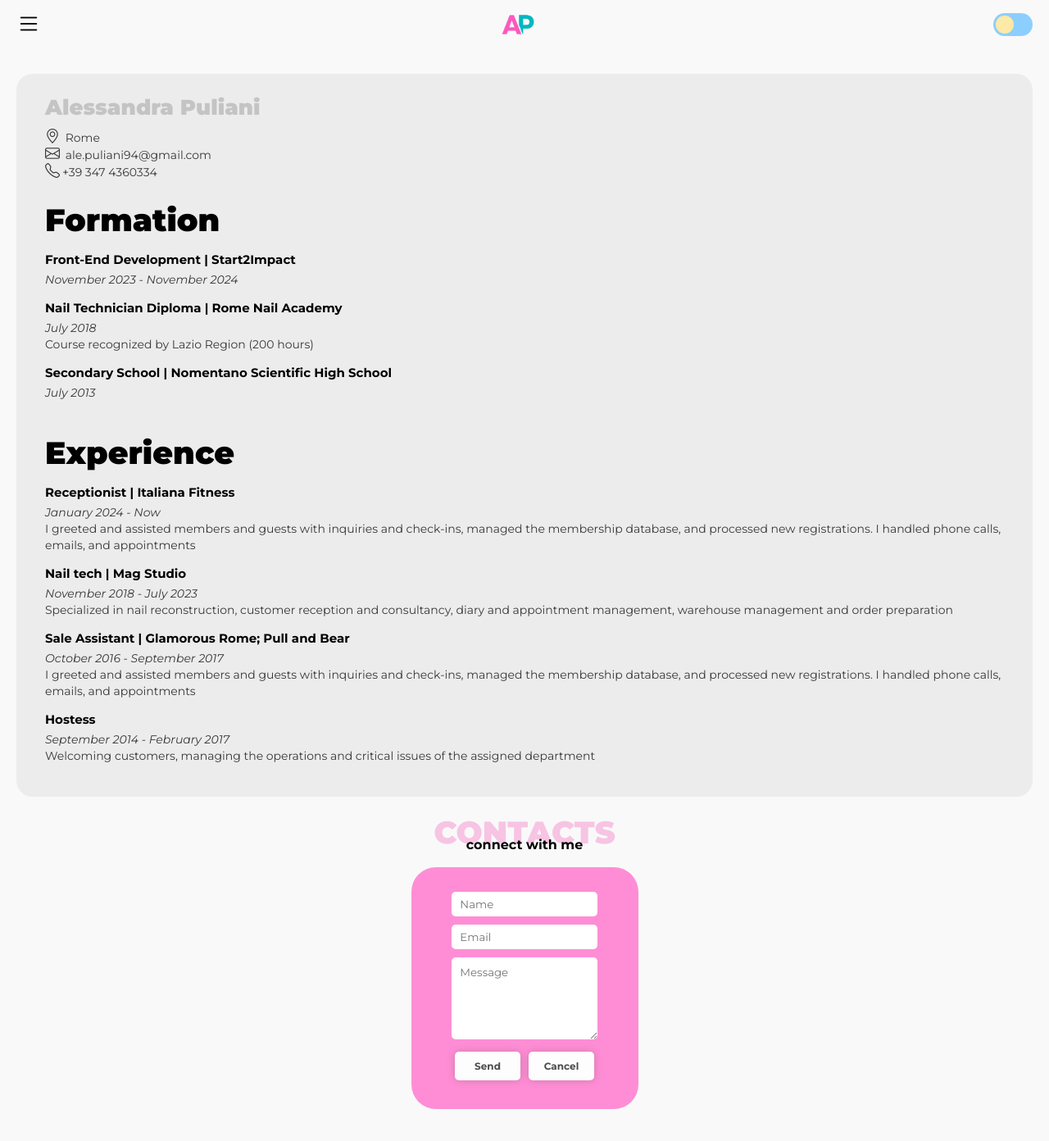
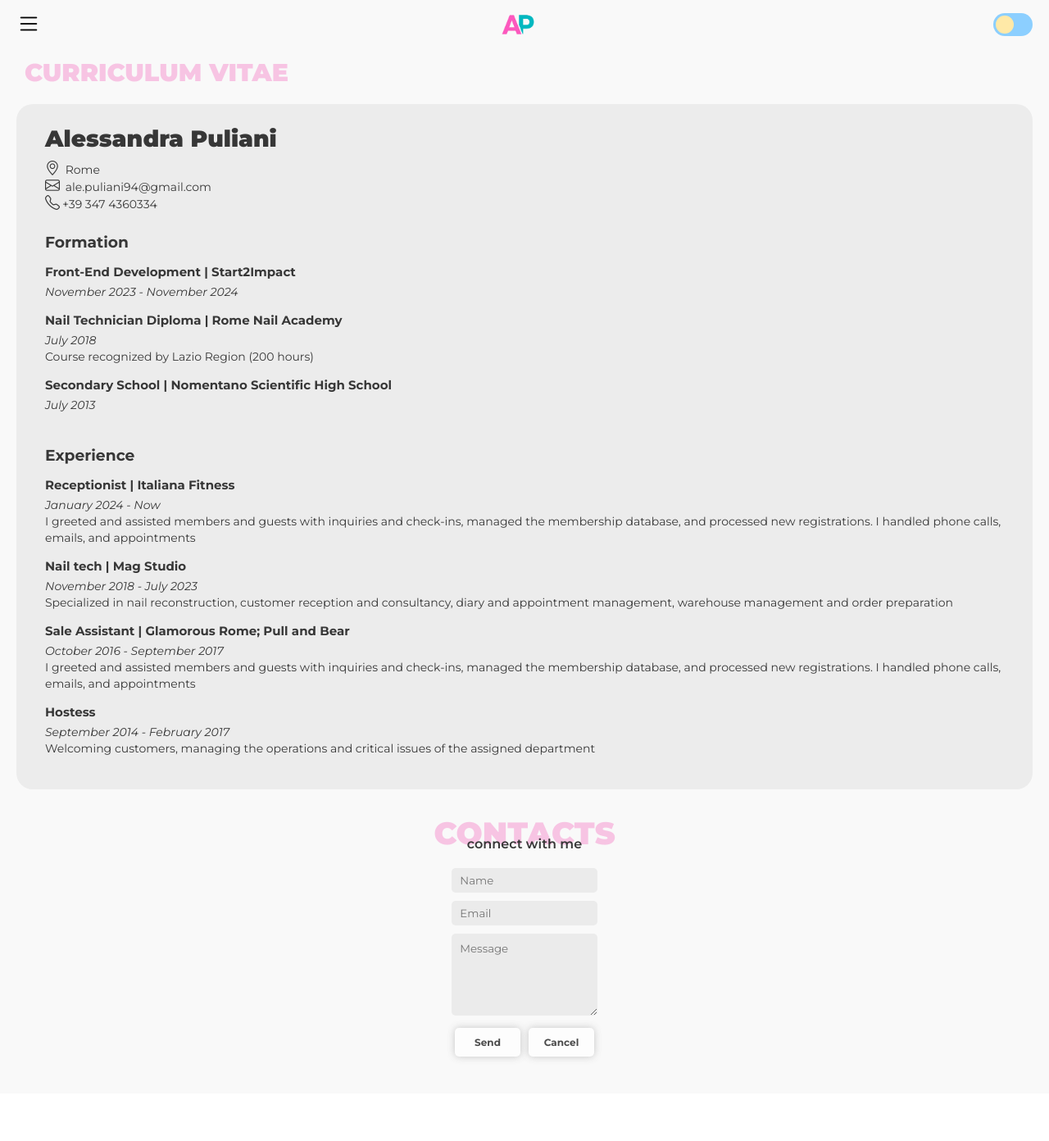
Before and after one commit to alepuliani/puliani-portfolio, a Vue app: page /cv in a window 1280 px wide. Shown: the whole page at 82% size. After the commit the page ends 1334 px from the top, so only its background shows below. Built offline with nearby package versions, Linux system fonts and the light colour scheme.

Commit message:
correzioni colori

```diff
--- a/src/App.vue
+++ b/src/App.vue
@@ -22,6 +22,7 @@ provide("nightMode", nightMode)
 
 <style lang="scss">
 .app-div {
+  color: rgb(55, 55, 55);
   background-color: rgb(249, 249, 249);
   padding-top: 70px;
 
@@ -32,9 +33,9 @@ provide("nightMode", nightMode)
     }
     h3 {
       font-size: 16px;
-      font-weight: bold;
+      font-weight: 600;
       position: relative;
-      top: -18px;
+      top: -20px;
     }
   }
 
--- a/src/assets/main.css
+++ b/src/assets/main.css
@@ -12,8 +12,8 @@ img {
 }
 
 h1 {
-  color: rgba(138, 138, 138, 0.4);
-  font-size: 40px;
+  color: rgba(245, 118, 196, 0.4);
+  font-size: 30px;
   font-weight: 900;
 }
 
--- a/src/components/ContactForm.vue
+++ b/src/components/ContactForm.vue
@@ -7,7 +7,7 @@ import BaseButtonVue from "./BaseButton.vue"
       <h2>CONTACTS</h2>
       <h3>connect with me</h3>
     </div>
-    <div class="form">
+
     <form
       action="https://formsubmit.co/7a9e4c1d0c4a66d1ed17787bba8c379e"
       method="POST"
@@ -26,34 +26,28 @@ import BaseButtonVue from "./BaseButton.vue"
       </div>
     </form>
   </div>
-  </div>
 </template>
 <style lang="scss" scoped>
 .form-wrapper {
+  margin-top: 30px;
+  display: flex;
+  flex-direction: column;
+  align-items: center;
+  padding-bottom: 40px;
+
   .title-div {
     h2 {
       color: rgba(rgb(245, 118, 196), 0.4);
     }
   }
 
-  display: flex;
-  flex-direction: column;
-  align-items: center;
-  padding-bottom: 40px;
-
-  .form {
-    padding: 10px 20px;
-    background-color: #ff8dd5;
-    border-radius: 30px;
-    color: white;
-
   form {
     display: flex;
     flex-direction: column;
     align-items: center;
-      margin: 20px;
     input,
     textarea {
+      background-color: rgb(235, 235, 235);
       width: 90%;
       margin-bottom: 10px;
       height: 30px;
@@ -85,5 +79,4 @@ import BaseButtonVue from "./BaseButton.vue"
     }
   }
 }
-}
 </style>
--- a/src/components/PersonalIntro.vue
+++ b/src/components/PersonalIntro.vue
@@ -38,14 +38,16 @@ const nightMode = inject("nightMode", false)
     flex-direction: column;
     align-items: center;
     margin-bottom: 20px;
-
+    h1 {
+      font-size: 40px;
+    }
     h2 {
       font-size: 18px;
       font-weight: bold;
       position: relative;
       top: -20px;
       margin: 0;
-      color: black;
+      color: rgb(55, 55, 55);
 
       &.nightmode {
         color: white;
--- a/src/components/SkillsAndWork.vue
+++ b/src/components/SkillsAndWork.vue
@@ -117,8 +117,9 @@ let works = [
 
   .skills {
     display: grid;
-    grid-template-columns: repeat(3, 1fr);
+    grid-template-columns: repeat(2, 1fr);
     gap: 10px;
+    margin: 20px 0;
     .skill {
       display: flex;
       align-items: center;
@@ -126,7 +127,7 @@ let works = [
       box-shadow: 0 0 10px rgba(#727272, 0.5);
       border-radius: 5px;
       background-color: #ffffff;
-      padding: 0 5px;
+      padding: 5px;
 
       img {
         width: 25px;
@@ -142,7 +143,7 @@ let works = [
 }
 
 .work-container {
-  margin-top: 70px;
+  margin-top: 60px;
   text-align: center;
 
   h2 {
@@ -155,8 +156,8 @@ let works = [
     overflow-x: auto;
     scroll-snap-type: x mandatory;
     scroll-behavior: smooth;
-    scroll-padding: 0 calc(50vw - (80vw / 2));
     width: 100vw;
+
     &::-webkit-scrollbar {
       display: none;
     }
--- a/src/views/AboutView.vue
+++ b/src/views/AboutView.vue
@@ -79,7 +79,6 @@ import BaseButton from "@/components/BaseButton.vue"
 
   h1 {
     align-self: start;
-    font-size: 30px;
   }
   .profile-photo {
     width: 80%;
--- a/src/views/CurriculumVitae.vue
+++ b/src/views/CurriculumVitae.vue
@@ -5,8 +5,9 @@ const nightMode = inject("nightMode", false)
 </script>
 
 <template>
+  <h1>CURRICULUM VITAE</h1>
   <div :class="{ nightmode: nightMode }" class="cv-container">
-    <h1 class="name">Alessandra Puliani</h1>
+    <h2 class="name">Alessandra Puliani</h2>
     <div class="info-div">
       <p><i class="bi bi-geo-alt"></i> Rome</p>
       <p><i class="bi bi-envelope"></i> ale.puliani94@gmail.com</p>
@@ -14,16 +15,16 @@ const nightMode = inject("nightMode", false)
     </div>
 
     <div class="formation-div">
-      <h2>Formation</h2>
+      <h3>Formation</h3>
       <ol>
         <li>
-          <h3>Front-End Development | Start2Impact</h3>
+          <h4>Front-End Development | Start2Impact</h4>
           <p>
             <em>November 2023 - November 2024</em>
           </p>
         </li>
         <li>
-          <h3>Nail Technician Diploma | Rome Nail Academy</h3>
+          <h4>Nail Technician Diploma | Rome Nail Academy</h4>
           <p>
             <em>July 2018</em> <br />
             Course recognized by Lazio Region (200 hours)
@@ -31,7 +32,7 @@ const nightMode = inject("nightMode", false)
         </li>
 
         <li>
-          <h3>Secondary School | Nomentano Scientific High School</h3>
+          <h4>Secondary School | Nomentano Scientific High School</h4>
           <p>
             <em>July 2013</em>
           </p>
@@ -40,11 +41,11 @@ const nightMode = inject("nightMode", false)
     </div>
 
     <div class="experience-div">
-      <h2>Experience</h2>
+      <h3>Experience</h3>
 
       <ol>
         <li>
-          <h3>Receptionist | Italiana Fitness</h3>
+          <h4>Receptionist | Italiana Fitness</h4>
           <p>
             <em>January 2024 - Now</em> <br />
             I greeted and assisted members and guests with inquiries and
@@ -54,7 +55,7 @@ const nightMode = inject("nightMode", false)
         </li>
 
         <li>
-          <h3>Nail tech | Mag Studio</h3>
+          <h4>Nail tech | Mag Studio</h4>
           <p>
             <em>November 2018 - July 2023</em> <br />
             Specialized in nail reconstruction, customer reception and
@@ -64,7 +65,7 @@ const nightMode = inject("nightMode", false)
         </li>
 
         <li>
-          <h3>Sale Assistant | Glamorous Rome; Pull and Bear</h3>
+          <h4>Sale Assistant | Glamorous Rome; Pull and Bear</h4>
           <p>
             <em>October 2016 - September 2017</em><br />
             I greeted and assisted members and guests with inquiries and
@@ -74,7 +75,7 @@ const nightMode = inject("nightMode", false)
         </li>
 
         <li>
-          <h3>Hostess</h3>
+          <h4>Hostess</h4>
           <p>
             <em>September 2014 - February 2017</em> <br />
             Welcoming customers, managing the operations and critical issues of
@@ -86,6 +87,9 @@ const nightMode = inject("nightMode", false)
   </div>
 </template>
 <style lang="scss" scoped>
+h1 {
+  margin-left: 30px;
+}
 .cv-container {
   margin: 20px;
   background-color: rgb(236, 236, 236);
@@ -113,16 +117,16 @@ const nightMode = inject("nightMode", false)
     margin: 0;
     line-height: 20px;
   }
-  h1 {
-    font-size: 26px;
+  h2 {
+    font-size: 28px;
     margin-bottom: 10px;
   }
-  h2,
-  h3 {
+  h3,
+  h4 {
     margin: 5px 0;
   }
 
-  h3 {
+  h4 {
     font-size: 15px;
   }
 
```
Lines whose indentation alone changed are shown as unchanged.
